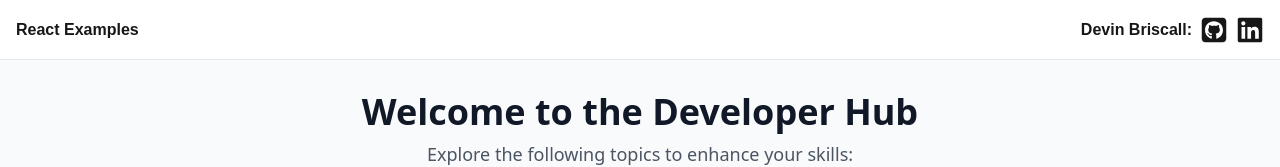
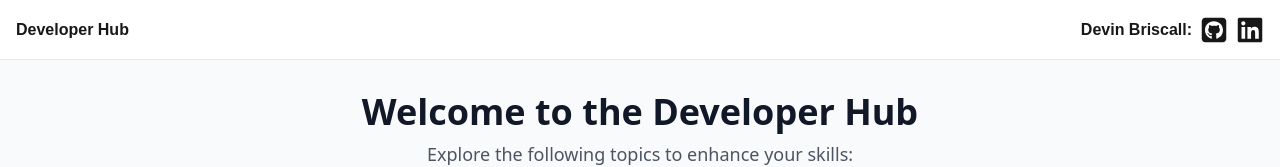
Before and after one commit to DevinBriscall/react, a Next.js app: page / in a window 1280 px wide. Shown: the top 167 px of the page. Built offline with nearby package versions, Linux system fonts and the light colour scheme.

Commit message:
rename the navbar homepage to Developer Hub

```diff
--- a/src/components/Navbar.js
+++ b/src/components/Navbar.js
@@ -10,7 +10,7 @@
 export default function Navbar() {
 	return (
 		<div className="border-b sticky top-0 z-50 bg-white font-bold h-[60px] px-4 flex justify-between items-center">
-			<Link href={"/"}>React Examples</Link>
+			<Link href={"/"}>Developer Hub</Link>
 			<div className="flex items-center gap-2 transition-all duration-300">
 				<span>Devin Briscall:</span>
 				<a
```
